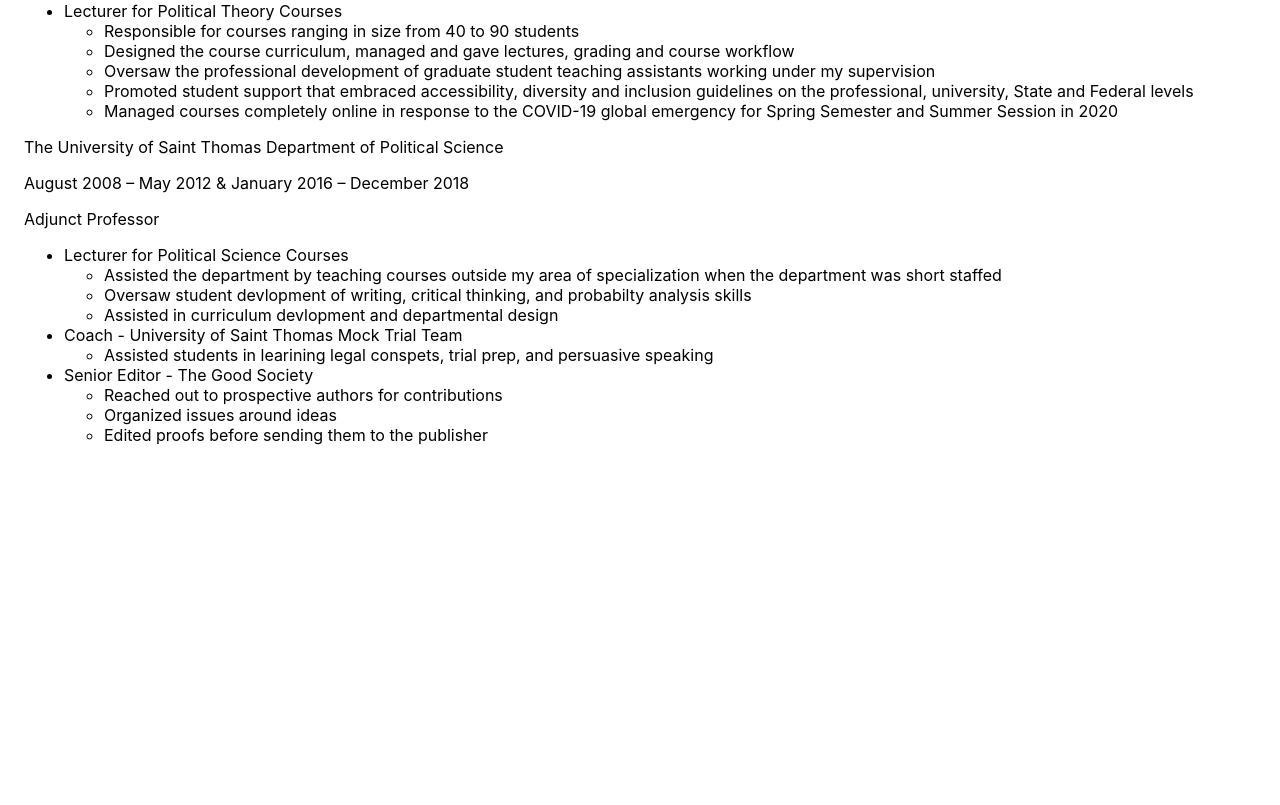
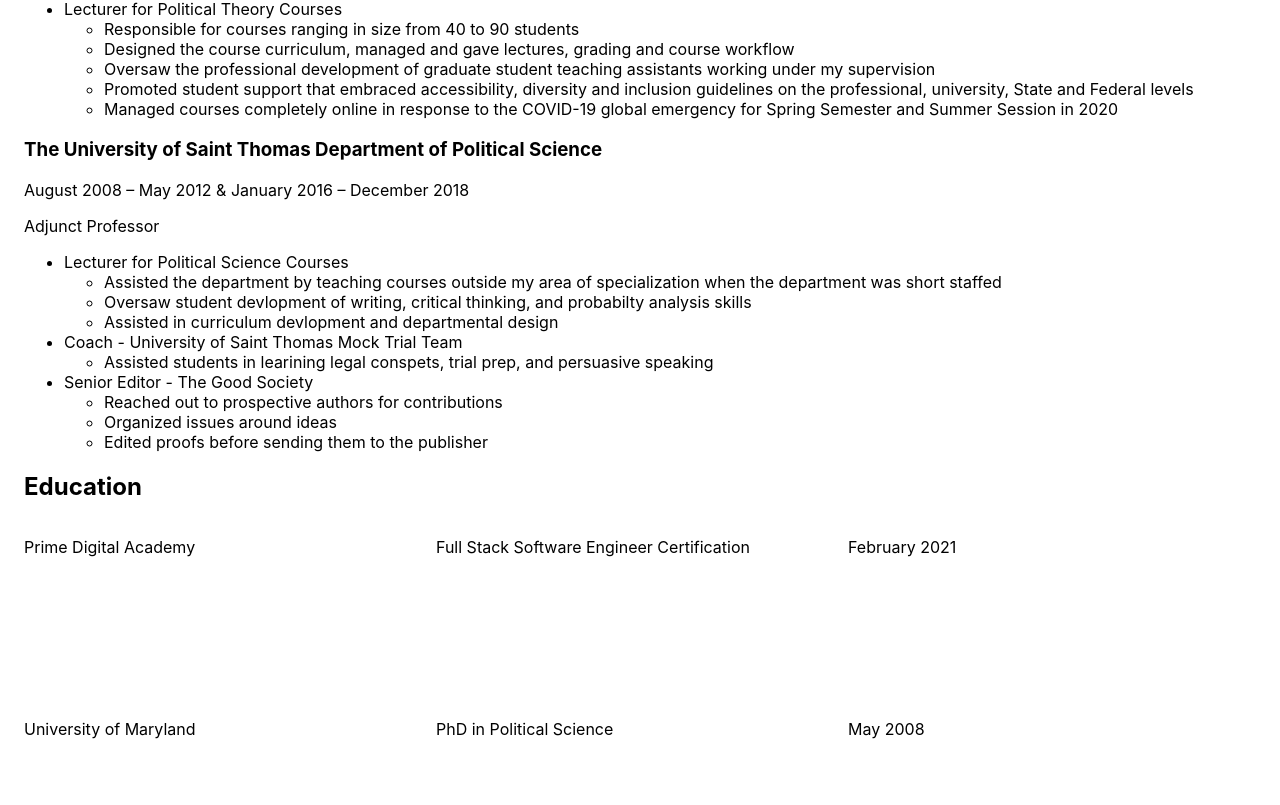
Before and after one commit to sdeda1us/aws-homepage-project, a React (Create React App) app: page /resume in a window 1280 px wide. Shown: the part 1075-1880 px from the top of the page. Before the commit the page ends 1536 px from the top, so only its background shows below. Built offline with nearby package versions, Linux system fonts and the light colour scheme.

Commit message:
all resume info on the page but styled poorly

```diff
--- a/src/Resume/Resume.jsx
+++ b/src/Resume/Resume.jsx
@@ -4,9 +4,11 @@
 import Skills from './Sections/Skills.jsx';
 import Biography from './Sections/Biography.jsx';
 import Experience from './Sections/Experience.jsx';
+import Education from './Sections/Education.jsx';
 
 export default function Resume() {
-    const experiences = [{
+    const experiences = [
+        {
             place: 'Prime Digital Academy',
             dateRange: 'September 2020 – February 2021',
             jobTitle: 'Student - Full Stack Developer',
@@ -72,16 +74,20 @@
             ]
         }
     ]
-
+    const degrees = [
+        {school: 'Prime Digital Academy', degree: 'Full Stack Software Engineer Certification', awardDate: 'February 2021'},
+        {school: 'University of Maryland', degree: 'PhD in Political Science', awardDate: 'May 2008'},
+        {school: 'Prime Digital Academy', degree: 'Bachelor of Arts in Political Science', awardDate: 'May 2000'}
+    ]
     return (
         <Container>
             <Title/>
             <Skills/>
             <Biography/>
-            <Grid container spacing={12} justify="center">
             <h2>Work Expreience</h2>
-            </Grid>
                 {experiences.map((xp)=>(<Experience place = {xp.place} dateRange={xp.dateRange} jobTitle={xp.jobTitle} workSpotlight = {xp.workSpotlight}/>))}
+            <h2>Education</h2>
+                {degrees.map((deg)=>(<Education deg={deg}/>))}
         </Container>
     )
 }
--- /dev/null
+++ b/src/Resume/Sections/Education.jsx
@@ -0,0 +1,13 @@
+import React from 'react';
+import {Grid, GridList, GridListTile} from '@material-ui/core';
+
+export default function Education({deg}){
+
+    return (
+        <GridList cols={3}>
+            <GridListTile><p>{deg.school}</p></GridListTile>
+            <GridListTile><p>{deg.degree}</p></GridListTile>
+            <GridListTile><p>{deg.awardDate}</p></GridListTile>
+        </GridList>
+    )
+}
--- a/src/Resume/Sections/Experience.jsx
+++ b/src/Resume/Sections/Experience.jsx
@@ -4,7 +4,7 @@
 
     return(
         <>
-        <p>{place}</p>
+        <h3>{place}</h3>
         <p>{dateRange}</p>
         <p>{jobTitle}</p>
         <ul>{workSpotlight.map((worksp)=>(
```
Lines whose indentation alone changed are shown as unchanged.
